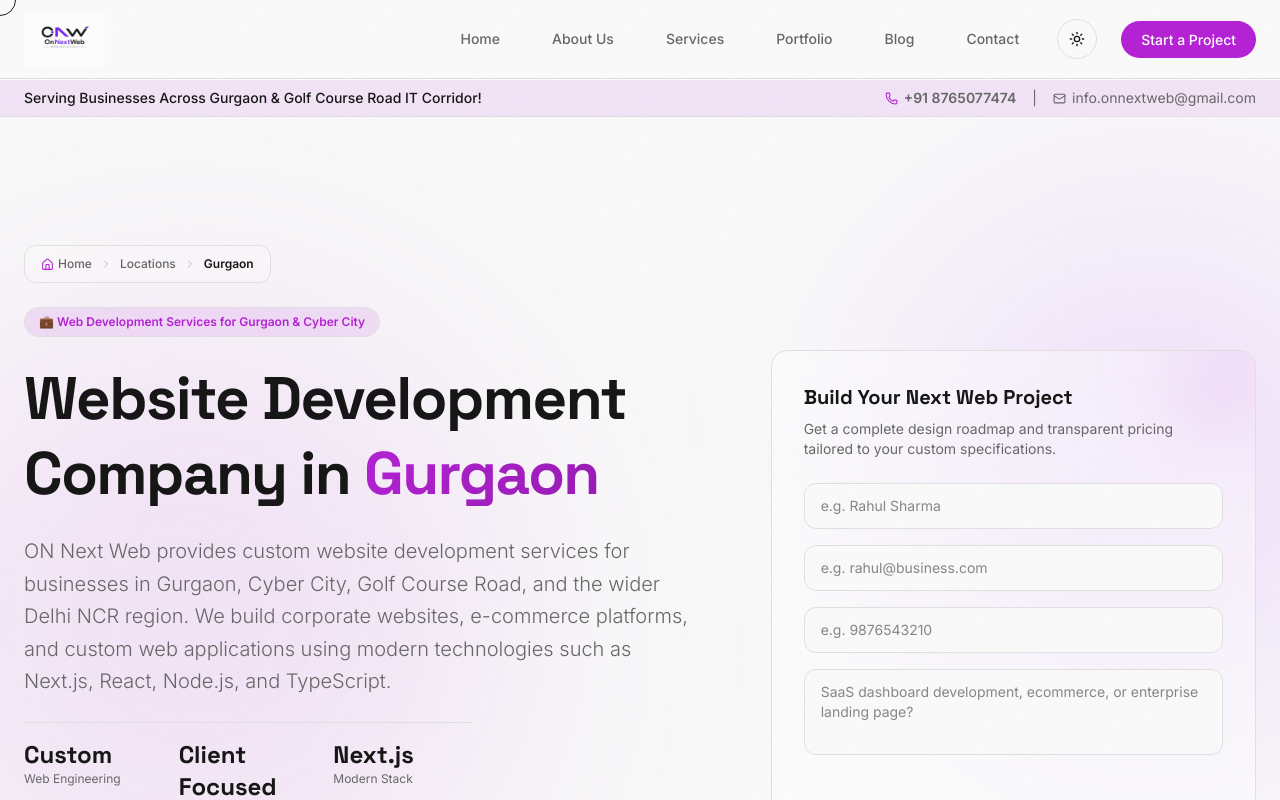
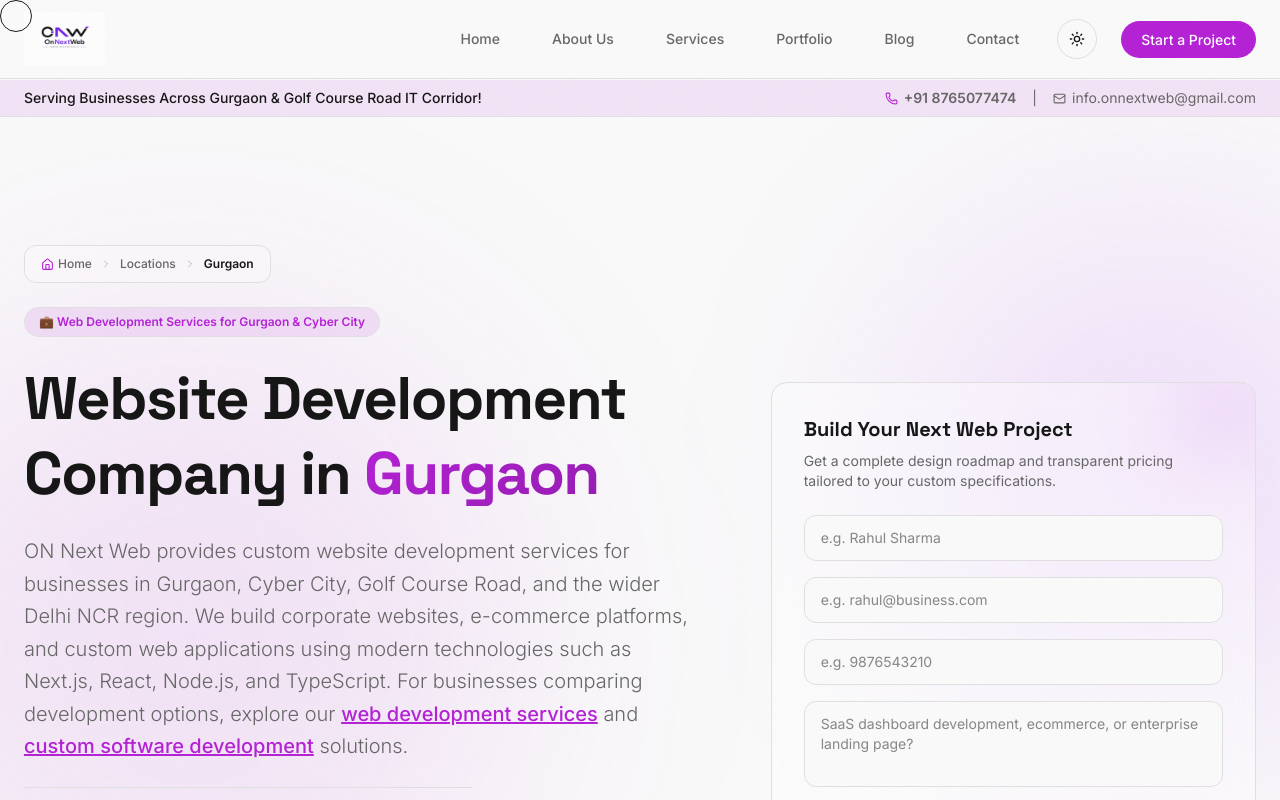
Before and after one commit to osamajmi/ONW_Frontend, a Next.js app: page /website-development-company-in-gurgaon in a window 1280 px wide. Shown: the top 800 px of the page. Built offline with nearby package versions, Linux system fonts and the light colour scheme.

Commit message:
SEO: strengthen Gurgaon commercial internal links

```diff
--- a/src/app/website-development-company-in-gurgaon/page.tsx
+++ b/src/app/website-development-company-in-gurgaon/page.tsx
@@ -104,7 +104,7 @@ export default function GurgaonLandingPage() {
               </h1>
 
               <p className="text-muted-foreground text-lg md:text-xl leading-relaxed max-w-2xl font-light">
-                ON Next Web provides custom website development services for businesses in Gurgaon, Cyber City, Golf Course Road, and the wider Delhi NCR region. We build corporate websites, e-commerce platforms, and custom web applications using modern technologies such as Next.js, React, Node.js, and TypeScript.
+                ON Next Web provides custom website development services for businesses in Gurgaon, Cyber City, Golf Course Road, and the wider Delhi NCR region. We build corporate websites, e-commerce platforms, and custom web applications using modern technologies such as Next.js, React, Node.js, and TypeScript. For businesses comparing development options, explore our <Link href="/services/web-development" className="text-primary underline font-medium">web development services</Link> and <Link href="/custom-software-development-company-in-india" className="text-primary underline font-medium">custom software development</Link> solutions.
               </p>
 
               {/* Trust Badges */}
```
